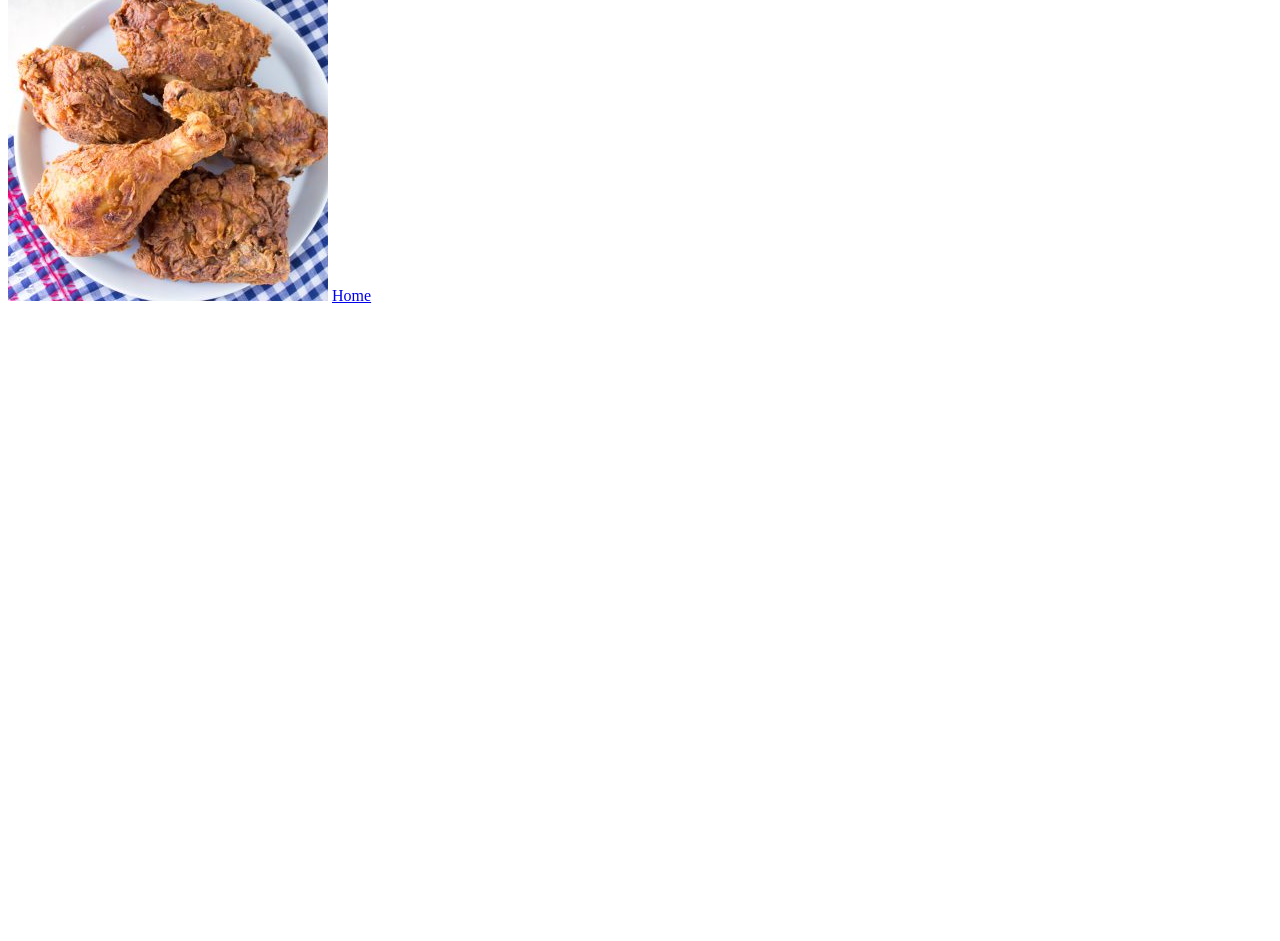
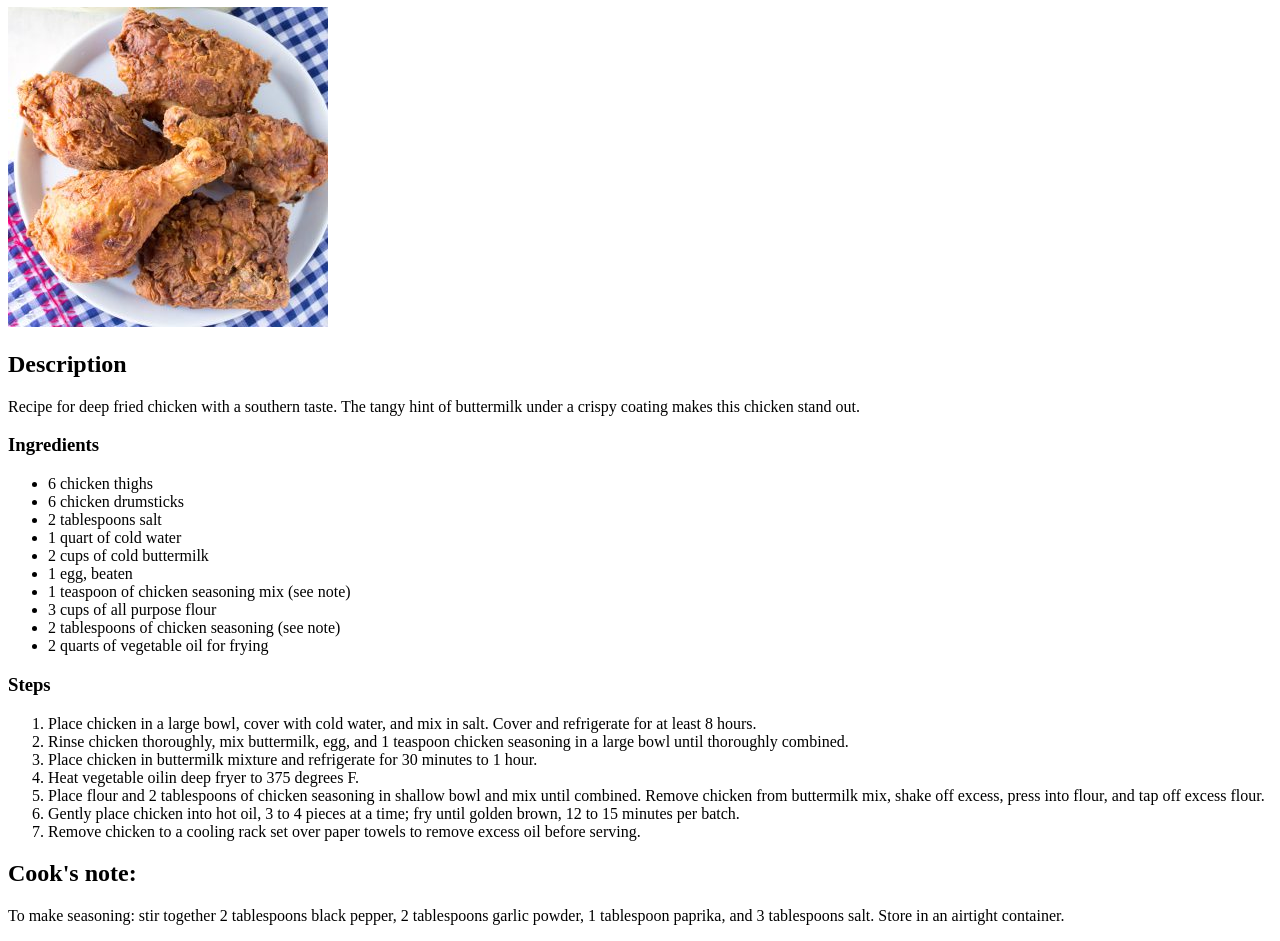
Before and after one commit to crowe73/odin-recipes-v-2, a plain HTML site: page recipes/fried-chicken.html in a window 1280 px wide. Shown: the part 99-1040 px from the top of the page. Before the commit the page ends 800 px from the top, so only its background shows below. Drawn offline with Linux system fonts and the light colour scheme.

Commit message:
Complete fried chicken recipe page
Add description, ingredients, steps, and cooks note to fried chicken
recipe page.

```diff
--- a/recipes/fried-chicken.html
+++ b/recipes/fried-chicken.html
@@ -9,8 +9,63 @@
         <!-- <script src="javascript.js" defer></script> -->
     </head>
     <body>
+        <a href="../index.html">Home</a>
         <h1>Fried Chicken</h1>
         <img src="../images/fried-chicken.jpeg">
-        <a href="../index.html">Home</a>
+        <h2>Description</h2>
+        <p>
+            Recipe for deep fried chicken with a southern taste. The tangy hint of
+            buttermilk under a crispy coating makes this chicken stand out.
+        </p>
+        <h3>Ingredients</h3>
+        <ul>
+            <li>6 chicken thighs</li>
+            <li>6 chicken drumsticks</li>
+            <li>2 tablespoons salt</li>
+            <li>1 quart of cold water</li>
+            <li>2 cups of cold buttermilk</li>
+            <li>1 egg, beaten</li>
+            <li>1 teaspoon of chicken seasoning mix (see note)</li>
+            <li>3 cups of all purpose flour</li>
+            <li>2 tablespoons of chicken seasoning (see note)</li>
+            <li>2 quarts of vegetable oil for frying</li>
+        </ul>
+        <h3>Steps</h3>
+        <ol>
+            <li>
+                Place chicken in a large bowl, cover with cold water, and mix in salt.
+                Cover and refrigerate for at least 8 hours.
+            </li>
+            <li>
+                Rinse chicken thoroughly, mix buttermilk, egg, and 1 teaspoon chicken
+                seasoning in a large bowl until thoroughly combined.
+            </li>
+            <li>
+                Place chicken in buttermilk mixture and refrigerate for 30 minutes to
+                1 hour.
+            </li>
+            <li>
+                Heat vegetable oilin deep fryer to 375 degrees F.
+            </li>
+            <li>
+                Place flour and 2 tablespoons of chicken seasoning in shallow bowl
+                and mix until combined. Remove chicken from buttermilk mix, shake off
+                excess, press into flour, and tap off excess flour.
+            </li>
+            <li>
+                Gently place chicken into hot oil, 3 to 4 pieces at a time; fry until
+                golden brown, 12 to 15 minutes per batch.
+            </li>
+            <li>
+                Remove chicken to a cooling rack set over paper towels to remove excess
+                oil before serving.
+            </li>
+        </ol>
+        <h2>Cook's note:</h2>
+        <p>
+            To make seasoning: stir together 2 tablespoons black pepper, 2 tablespoons
+            garlic powder, 1 tablespoon paprika, and 3 tablespoons salt. Store in an
+            airtight container.
+        </p>
     </body>
 </html>
```
